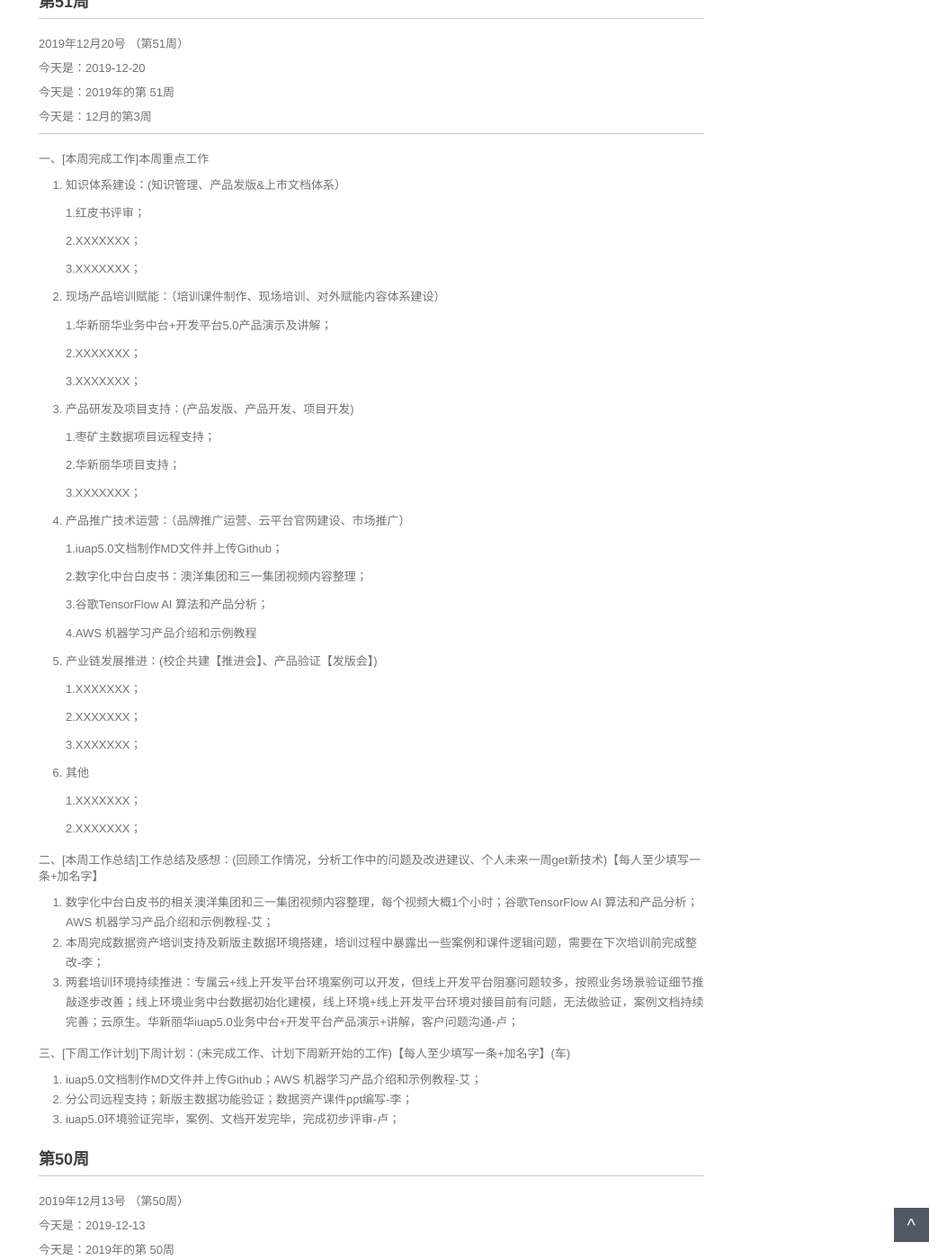
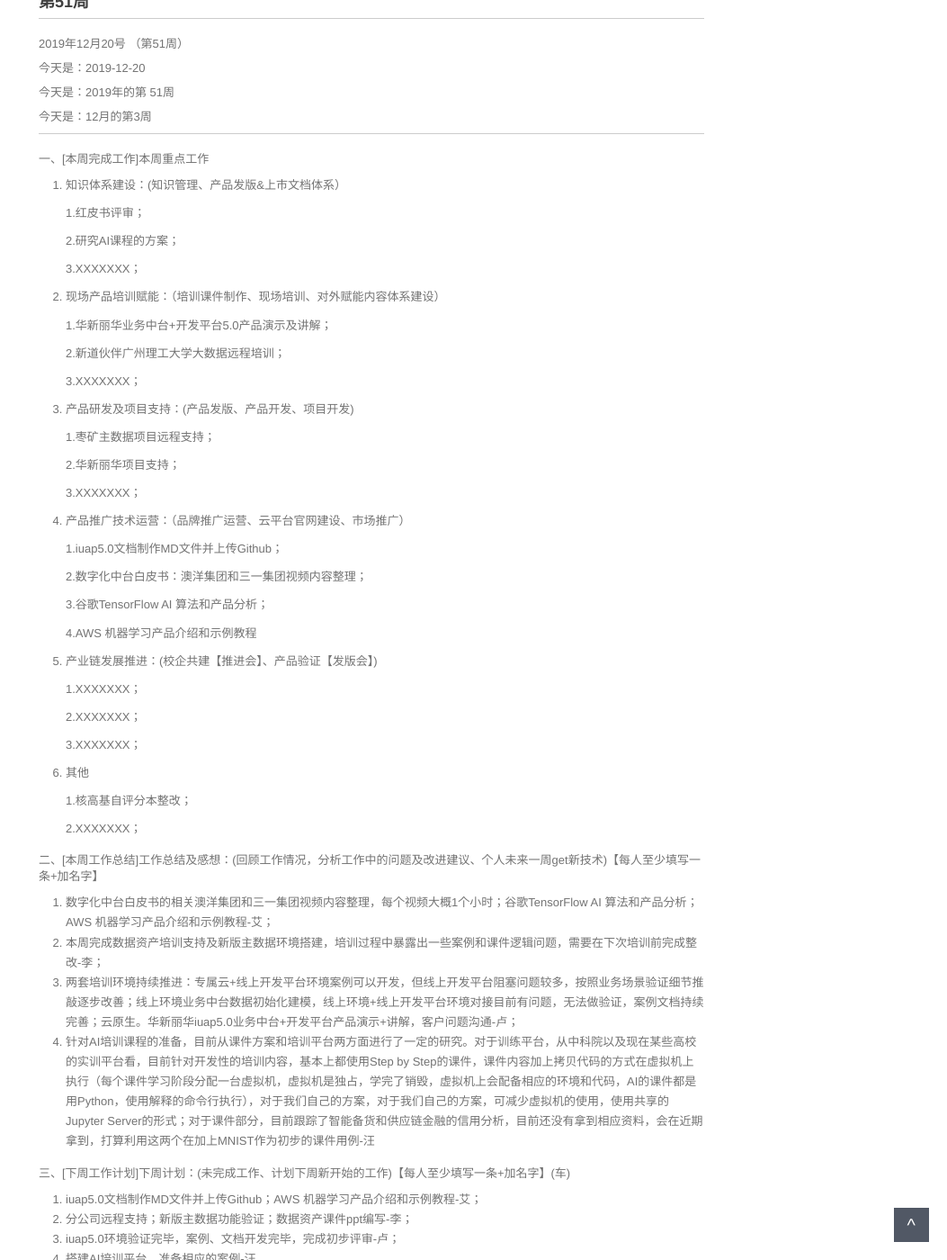
Before and after one commit to walllFlower/blog, a Jekyll site: the page built from _posts/2018-07-17-day_report_cxz.md, in a window 1280 px wide and 1400 px high, scrolled down 341 px. Shown: the whole window at 90% size, without its empty margins (227-1280 px from the left). Built offline with Jekyll 4.4.1, drawn with Linux system fonts in a browser that asks for light colours; comment, search, counter and statistics services are not loaded.

Commit message:
Update 2018-07-17-day_report_cxz.md

```diff
--- a/_posts/2018-07-17-day_report_cxz.md
+++ b/_posts/2018-07-17-day_report_cxz.md
@@ -28,7 +28,7 @@ categories: 技术运营工作周报
 
     1.红皮书评审；
 
-    2.XXXXXXX；
+    2.研究AI课程的方案；
 
     3.XXXXXXX；
 
@@ -36,7 +36,7 @@ categories: 技术运营工作周报
 
     1.华新丽华业务中台+开发平台5.0产品演示及讲解；
 
-    2.XXXXXXX；
+    2.新道伙伴广州理工大学大数据远程培训；
 
     3.XXXXXXX；
 
@@ -69,7 +69,7 @@ categories: 技术运营工作周报
 
 6. 其他
 
-    1.XXXXXXX；
+    1.核高基自评分本整改；
 
     2.XXXXXXX；
 
@@ -78,13 +78,14 @@ categories: 技术运营工作周报
 1. 数字化中台白皮书的相关澳洋集团和三一集团视频内容整理，每个视频大概1个小时；谷歌TensorFlow AI 算法和产品分析；AWS 机器学习产品介绍和示例教程-艾；
 2. 本周完成数据资产培训支持及新版主数据环境搭建，培训过程中暴露出一些案例和课件逻辑问题，需要在下次培训前完成整改-李；
 3. 两套培训环境持续推进：专属云+线上开发平台环境案例可以开发，但线上开发平台阻塞问题较多，按照业务场景验证细节推敲逐步改善；线上环境业务中台数据初始化建模，线上环境+线上开发平台环境对接目前有问题，无法做验证，案例文档持续完善；云原生。华新丽华iuap5.0业务中台+开发平台产品演示+讲解，客户问题沟通-卢；
+4. 针对AI培训课程的准备，目前从课件方案和培训平台两方面进行了一定的研究。对于训练平台，从中科院以及现在某些高校的实训平台看，目前针对开发性的培训内容，基本上都使用Step by Step的课件，课件内容加上拷贝代码的方式在虚拟机上执行（每个课件学习阶段分配一台虚拟机，虚拟机是独占，学完了销毁，虚拟机上会配备相应的环境和代码，AI的课件都是用Python，使用解释的命令行执行），对于我们自己的方案，对于我们自己的方案，可减少虚拟机的使用，使用共享的Jupyter Server的形式；对于课件部分，目前跟踪了智能备货和供应链金融的信用分析，目前还没有拿到相应资料，会在近期拿到，打算利用这两个在加上MNIST作为初步的课件用例-汪
 
 三、[下周工作计划]下周计划：(未完成工作、计划下周新开始的工作)【每人至少填写一条+加名字】(车)
 
 1. iuap5.0文档制作MD文件并上传Github；AWS 机器学习产品介绍和示例教程-艾；
 2. 分公司远程支持；新版主数据功能验证；数据资产课件ppt编写-李；
 3. iuap5.0环境验证完毕，案例、文档开发完毕，完成初步评审-卢；
-
+4. 搭建AI培训平台，准备相应的案例-汪
 
 
 ###  第50周
```
